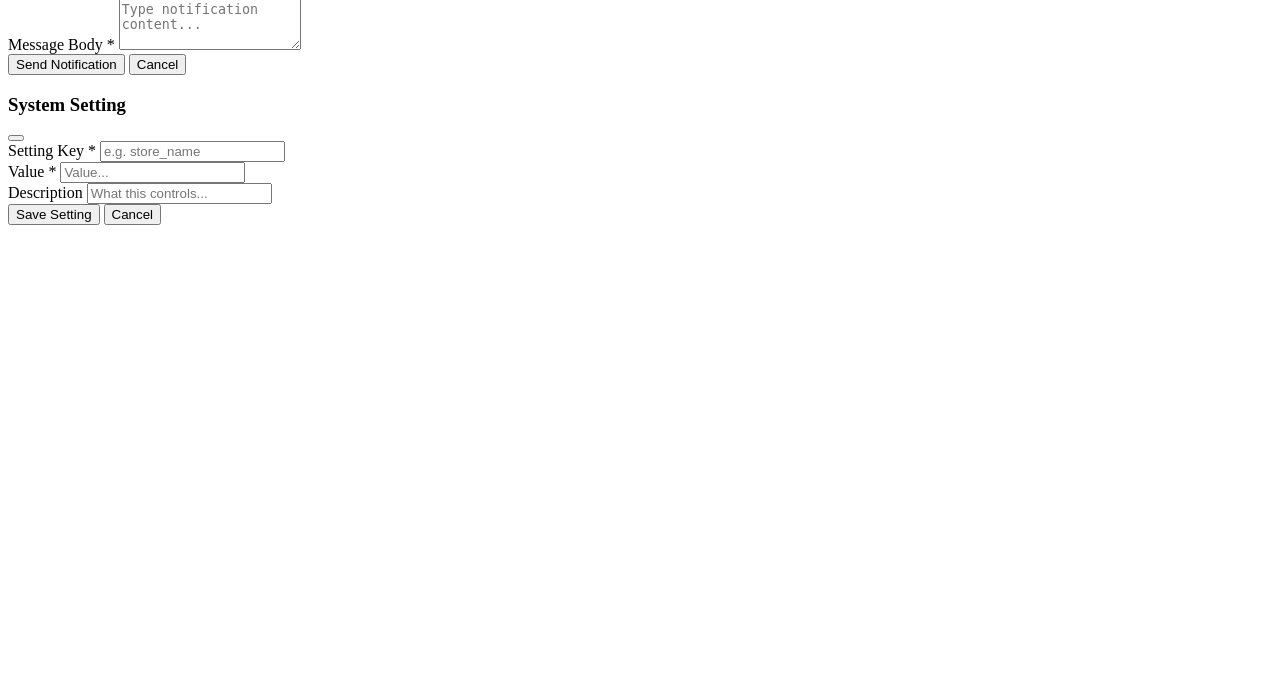
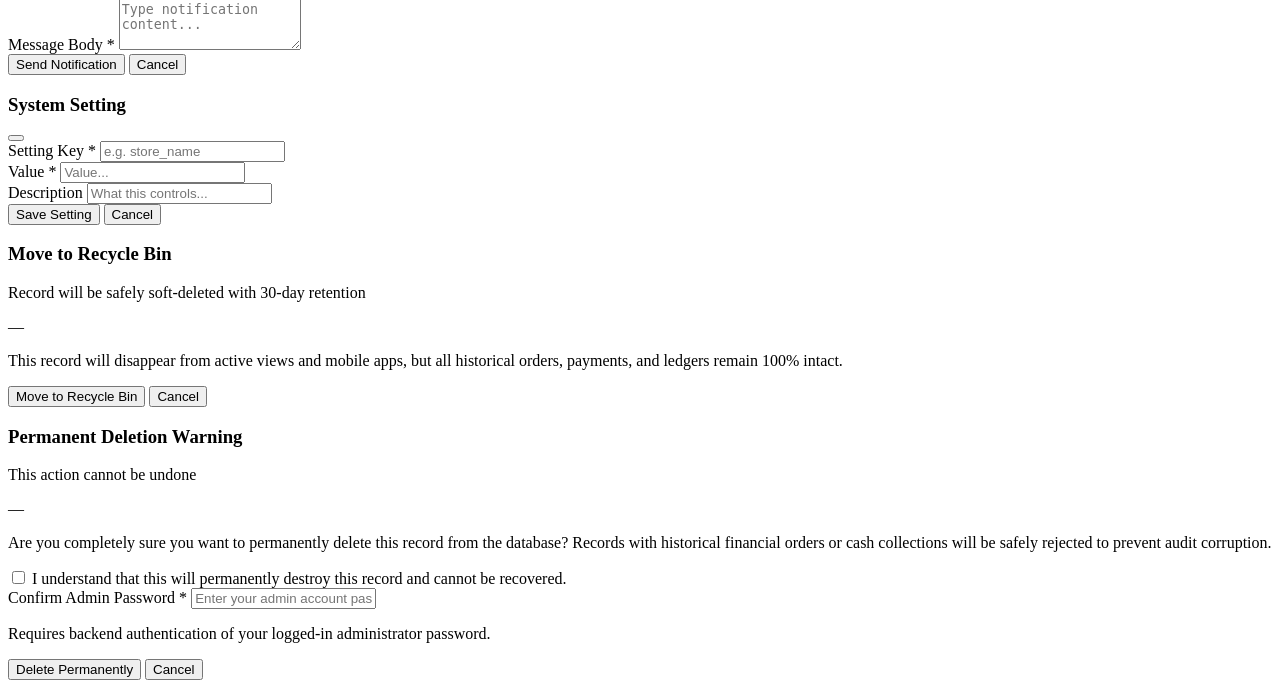
Before and after one commit to Vishal07003/refer-milk-main, a Django app: template templates/admin/modals/common_modals.html in a window 1280 px wide. Shown: the part 427-1115 px from the top of the page. Before the commit the page ends 652 px from the top, so only its background shows below. Run offline with Django 5.2, Linux system fonts and the light colour scheme; the template is opened without the code that fills it, so the values that code supplies are empty.

Commit message:
feat: add common modal templates, sidebar partial, and recycle bin component for admin interface

```diff
--- a/templates/admin/modals/common_modals.html
+++ b/templates/admin/modals/common_modals.html
@@ -107,4 +107,71 @@
     </div>
   </div>
 
-  <!-- Toast Notification Container -->
+<!-- MODAL: Soft Delete Confirmation (From customer, boy, product tables) -->
+  <div id="soft-delete-modal" class="fixed inset-0 bg-slate-900/60 backdrop-blur-xs flex items-center justify-center p-4 z-50 hidden">
+    <div class="modal-dialog max-w-md w-full p-6 space-y-4 bg-white rounded-2xl shadow-xl border border-slate-100">
+      <div class="flex items-center space-x-3 pb-3 border-b border-slate-100">
+        <div class="w-10 h-10 rounded-xl bg-amber-50 text-amber-600 flex items-center justify-center shrink-0">
+          <i data-lucide="archive" class="w-5 h-5"></i>
+        </div>
+        <div>
+          <h3 class="text-base font-bold text-slate-900">Move to Recycle Bin</h3>
+          <p class="text-[11px] text-slate-500">Record will be safely soft-deleted with 30-day retention</p>
+        </div>
+      </div>
+      <input type="hidden" id="soft-delete-type" />
+      <input type="hidden" id="soft-delete-id" />
+      <div class="p-3.5 bg-amber-50/70 border border-amber-200/80 rounded-xl space-y-1.5 text-xs text-amber-900">
+        <p class="font-bold text-sm text-amber-950" id="soft-delete-title">—</p>
+        <p id="soft-delete-desc" class="text-slate-600">This record will disappear from active views and mobile apps, but all historical orders, payments, and ledgers remain 100% intact.</p>
+      </div>
+      <div class="flex items-center space-x-2 pt-2 border-t border-slate-100">
+        <button id="soft-delete-confirm-btn" onclick="executeSoftDelete()" class="flex-1 bg-amber-600 hover:bg-amber-700 text-white font-bold py-2.5 px-4 rounded-xl text-xs transition shadow-xs flex items-center justify-center space-x-1.5">
+          <i data-lucide="archive" class="w-4 h-4"></i>
+          <span>Move to Recycle Bin</span>
+        </button>
+        <button onclick="closeSoftDeleteModal()" class="px-4 py-2.5 rounded-xl border border-slate-200 text-slate-600 hover:bg-slate-50 text-xs font-semibold transition">Cancel</button>
+      </div>
+    </div>
+  </div>
+
+<!-- MODAL: Permanent Deletion Explicit Confirmation -->
+  <div id="permanent-delete-modal" class="fixed inset-0 bg-slate-900/60 backdrop-blur-xs flex items-center justify-center p-4 z-50 hidden">
+    <div class="modal-dialog max-w-md w-full p-6 space-y-4 bg-white rounded-2xl shadow-xl border border-rose-100">
+      <div class="flex items-center space-x-3 pb-3 border-b border-rose-100">
+        <div class="w-10 h-10 rounded-xl bg-rose-50 text-rose-600 flex items-center justify-center shrink-0">
+          <i data-lucide="alert-triangle" class="w-5 h-5"></i>
+        </div>
+        <div>
+          <h3 class="text-base font-bold text-rose-950">Permanent Deletion Warning</h3>
+          <p class="text-[11px] text-rose-600 font-medium">This action cannot be undone</p>
+        </div>
+      </div>
+      <input type="hidden" id="perm-delete-type" />
+      <input type="hidden" id="perm-delete-id" />
+      <div class="p-3.5 bg-rose-50/80 border border-rose-200 rounded-xl space-y-2 text-xs text-rose-900">
+        <p class="font-black text-sm text-rose-950" id="perm-delete-title">—</p>
+        <p class="text-slate-700 leading-relaxed" id="perm-delete-warning">
+          Are you completely sure you want to permanently delete this record from the database? Records with historical financial orders or cash collections will be safely rejected to prevent audit corruption.
+        </p>
+        <div class="flex items-start space-x-2 pt-1">
+          <input type="checkbox" id="perm-delete-checkbox" class="mt-0.5 rounded border-rose-300 text-rose-600 focus:ring-rose-500" />
+          <label for="perm-delete-checkbox" class="text-[11px] font-semibold text-rose-950 cursor-pointer select-none">
+            I understand that this will permanently destroy this record and cannot be recovered.
+          </label>
+        </div>
+      </div>
+      <div>
+        <label class="block text-xs font-semibold text-slate-700 mb-1">Confirm Admin Password *</label>
+        <input type="password" id="perm-delete-password" placeholder="Enter your admin account password" class="admin-input" autocomplete="current-password" />
+        <p class="text-[10px] text-slate-500 mt-1">Requires backend authentication of your logged-in administrator password.</p>
+      </div>
+      <div class="flex items-center space-x-2 pt-2 border-t border-slate-100">
+        <button id="perm-delete-confirm-btn" onclick="executePermanentDelete()" class="flex-1 bg-rose-600 hover:bg-rose-700 text-white font-bold py-2.5 px-4 rounded-xl text-xs transition shadow-xs flex items-center justify-center space-x-1.5">
+          <i data-lucide="trash-2" class="w-4 h-4"></i>
+          <span>Delete Permanently</span>
+        </button>
+        <button onclick="closePermanentDeleteModal()" class="px-4 py-2.5 rounded-xl border border-slate-200 text-slate-600 hover:bg-slate-50 text-xs font-semibold transition">Cancel</button>
+      </div>
+    </div>
+  </div>
```
